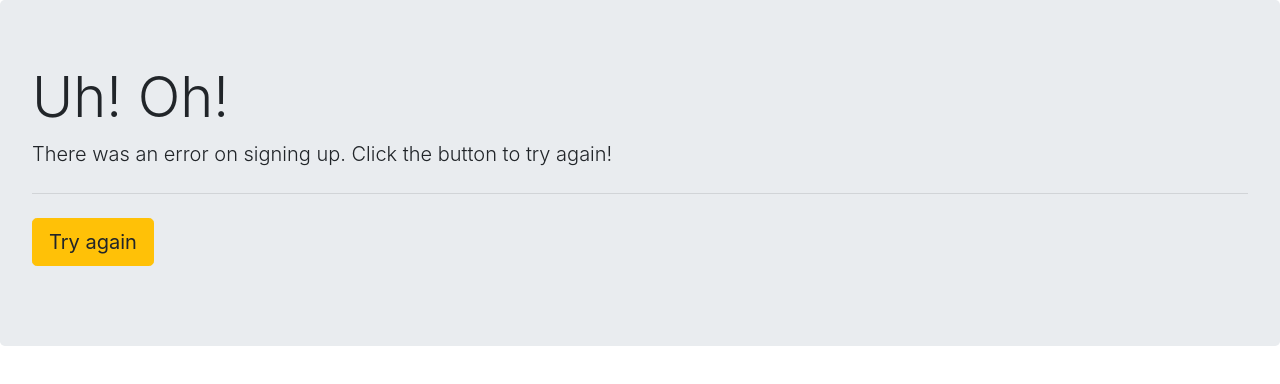
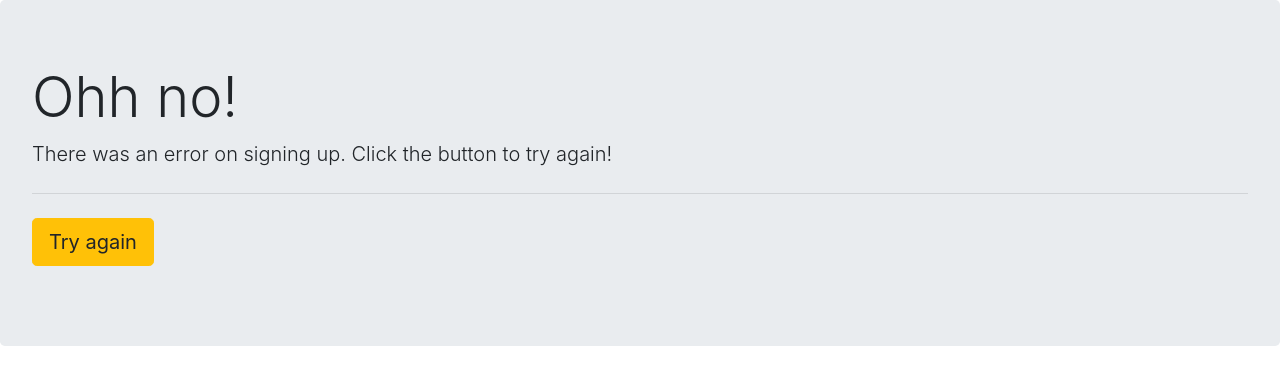
Before and after one commit to Ehnn09/MyNewsLetter, a website: page failure.html in a window 1280 px wide. Drawn offline with nearby package versions, Linux system fonts and the light colour scheme.

Commit message:
changes apply ony failure.html

```diff
--- a/failure.html
+++ b/failure.html
@@ -14,7 +14,7 @@
 <body>
     <form action="/failure" method="post">
         <div class="jumbotron">
-            <h1 class="display-4">Uh! Oh!</h1>
+            <h1 class="display-4">Ohh no!</h1>
             <p class="lead">There was an error on signing up. Click the button to try again!</p>
             <hr class="my-4">
 
```
